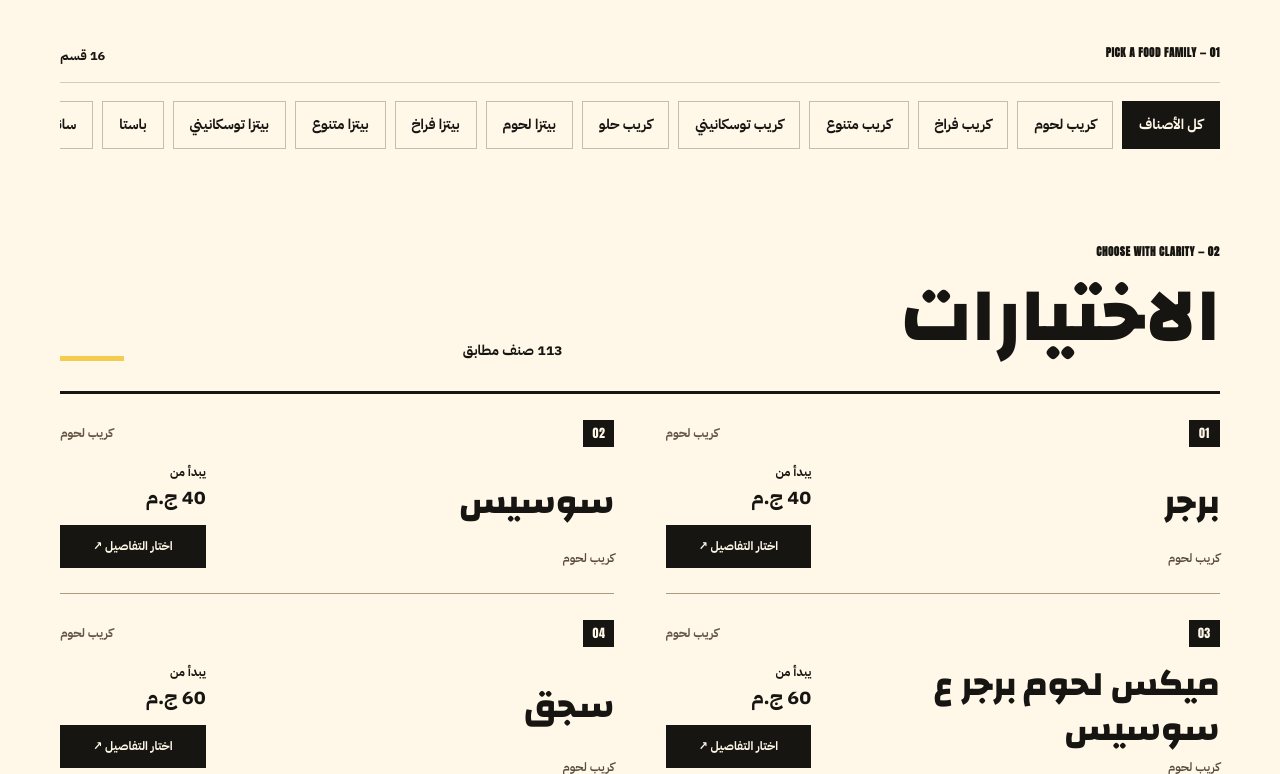
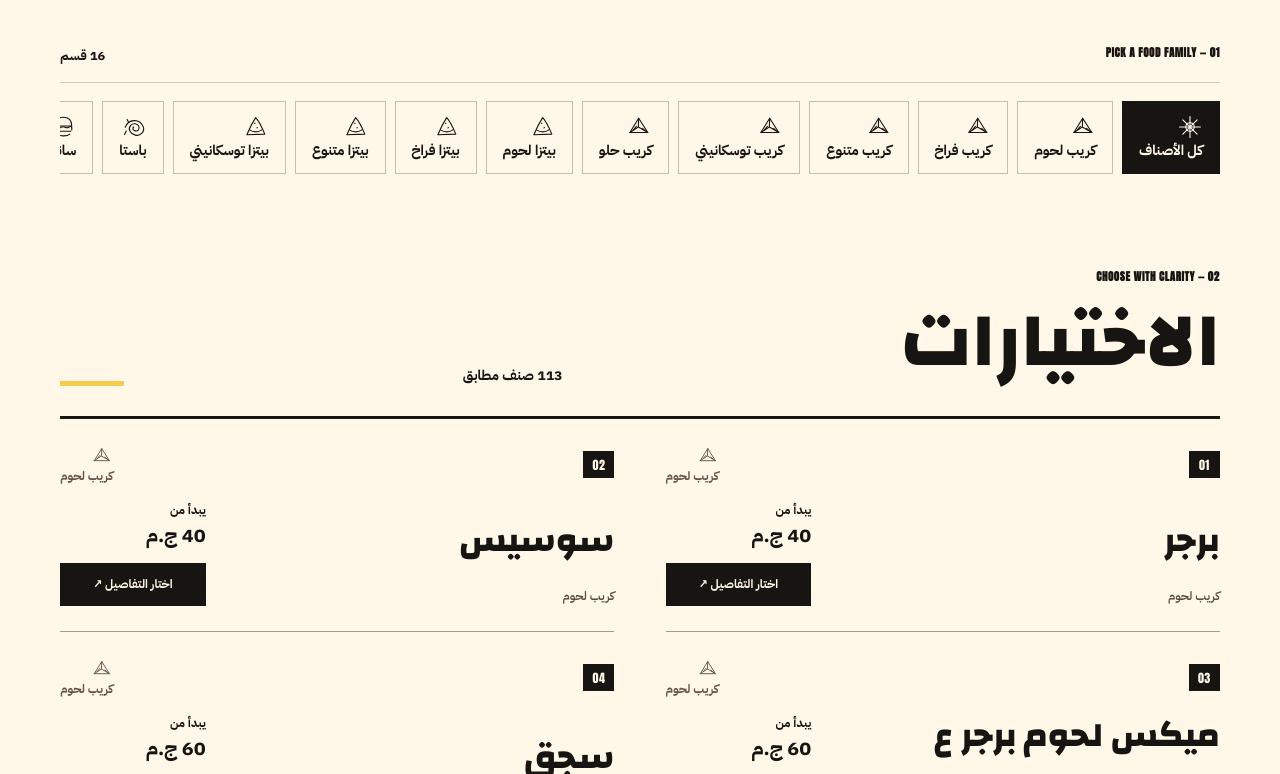
Before and after one commit to omarkhair70-droid/tuscanini-ordering-system, a Next.js app: page /menu in a window 1280 px wide. Shown: the part 1106-1880 px from the top of the page. Built offline with nearby package versions, Linux system fonts and the light colour scheme.

Commit message:
feat(art): apply purpose-drawn Tuscanini food-family visual glyphs in browsable real catalog

```diff
--- a/components/rebirth/rebirth-menu.tsx
+++ b/components/rebirth/rebirth-menu.tsx
@@ -10,6 +10,7 @@ import { RebirthProductDialog } from '@/components/rebirth/rebirth-product-dialo
 import { ActiveOrderBanner } from '@/components/shared/active-order-banner';
 import { ExperienceHeader } from '@/components/rebirth/experience-header';
 import type { MenuCategory, MenuItem } from '@/types/menu';
+import { MaterialGlyph, categoryMaterialGlyph } from '@/components/rebirth/material-glyph';
 import type { RebirthCatalog } from '@/lib/rebirth/previous-menu-catalog';
 
 type Props = {
@@ -101,9 +102,9 @@ export function RebirthMenu({ categories, items, initialTableReference, source }
           <section aria-label="أقسام المنيو" className="t-menu-categories">
             <div className="t-menu-categories__heading"><span className="t-index">01 — PICK A FOOD FAMILY</span><span>{categories.length} قسم</span></div>
             <div className="t-menu-categories__scroller">
-              <button type="button" aria-pressed={category==='all'} onClick={()=>chooseCategory('all')}>كل الأصناف</button>
+              <button type="button" aria-pressed={category==='all'} onClick={()=>chooseCategory('all')}><MaterialGlyph name="all" size={26} className="t-menu-category-glyph"/>كل الأصناف</button>
               {categories.map(item => (
-                <button key={item.slug} type="button" aria-pressed={category===item.slug} onClick={()=>chooseCategory(item.slug)}>{item.name}</button>
+                <button key={item.slug} type="button" aria-pressed={category===item.slug} onClick={()=>chooseCategory(item.slug)}><MaterialGlyph name={categoryMaterialGlyph(item.slug)} size={26} className="t-menu-category-glyph"/>{item.name}</button>
               ))}
             </div>
           </section>
@@ -133,7 +134,7 @@ export function RebirthMenu({ categories, items, initialTableReference, source }
                       <article className="t-menu-product" key={item.id}>
                         <div className="t-menu-product__top">
                           <span>{String(index+1).padStart(2,'0')}</span>
-                          <span>{familyName}</span>
+                          <span className="t-menu-product__family"><MaterialGlyph name={categoryMaterialGlyph(item.categorySlug)} size={22}/>{familyName}</span>
                         </div>
                         <h3>{item.name}</h3>
                         {item.description && <p className="t-menu-product__description">{item.description}</p>}
```
